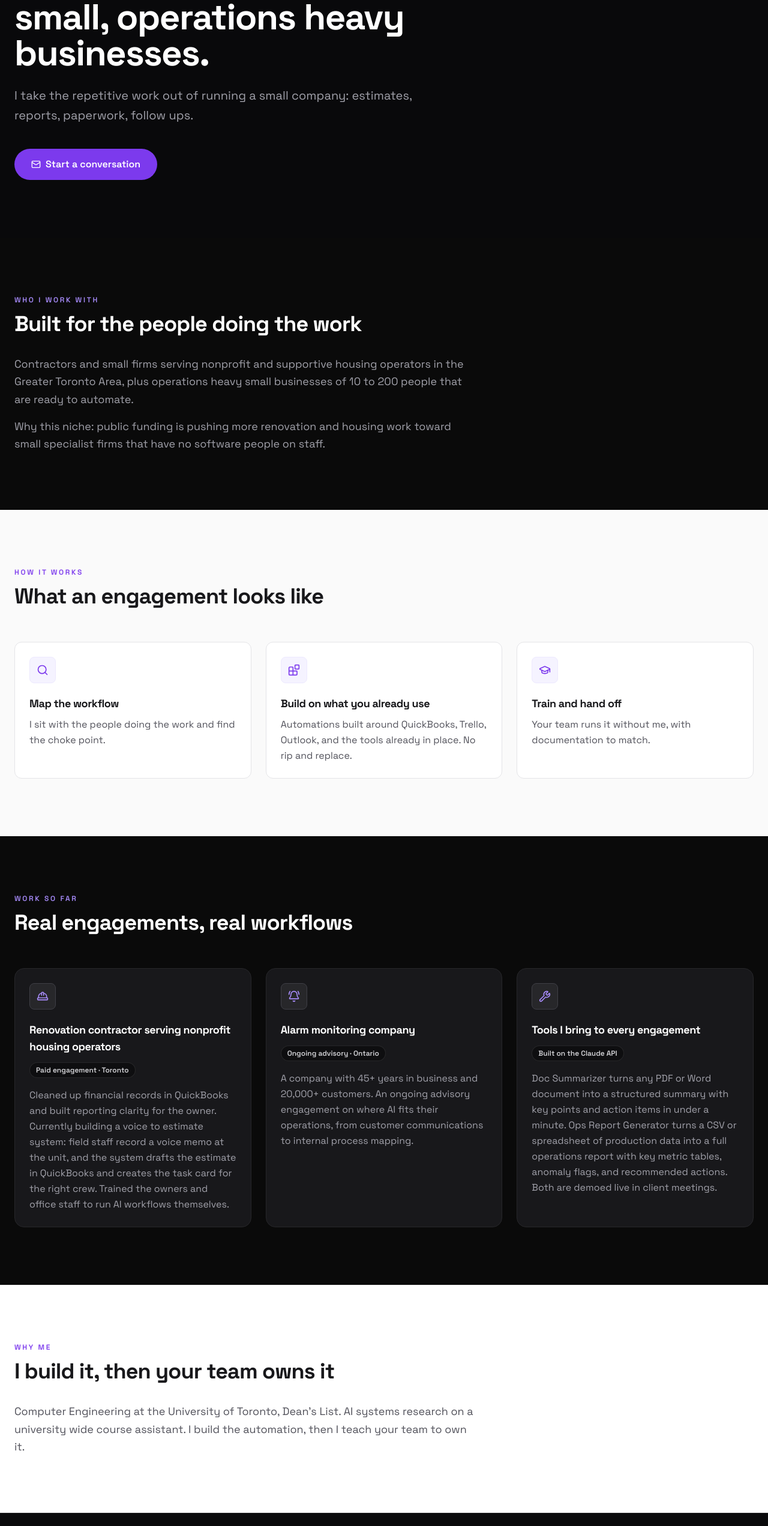
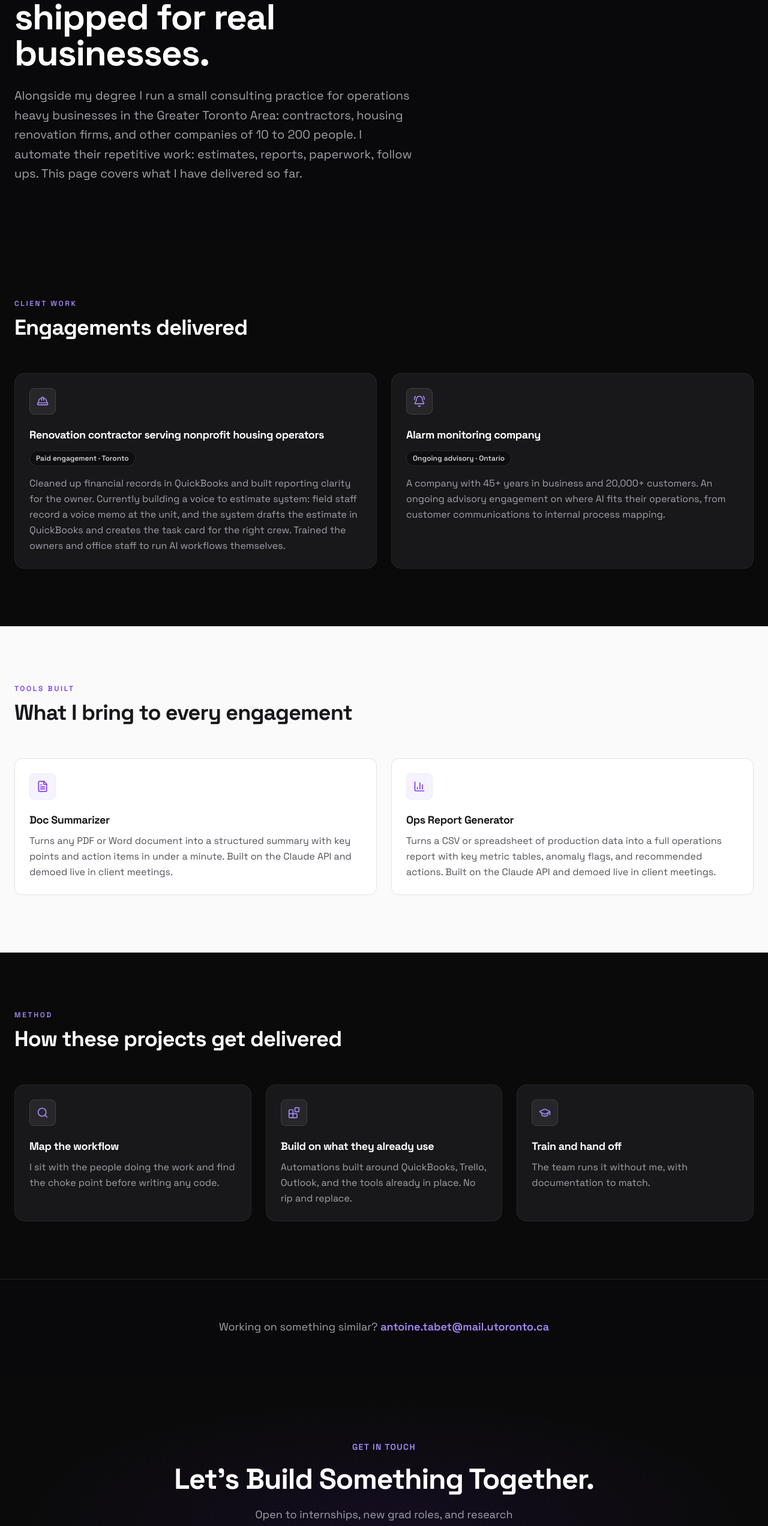
Before and after one commit to tabetant/my-portfolio, a Next.js app: page /consulting in a window 1280 px wide. Shown: the part 253-2797 px from the top of the page at 60% size. Built offline with nearby package versions, Linux system fonts and the light colour scheme.

Commit message:
reframe consulting page as delivered work showcase

```diff
--- a/src/app/consulting/page.tsx
+++ b/src/app/consulting/page.tsx
@@ -1,12 +1,12 @@
 import type { Metadata } from "next";
 import {
-  Mail,
+  FileText,
+  BarChart3,
+  HardHat,
+  BellRing,
   Search,
   Blocks,
   GraduationCap,
-  HardHat,
-  BellRing,
-  Wrench,
 } from "lucide-react";
 import Footer from "@/components/Footer";
 import AnimatedSection from "@/components/AnimatedSection";
@@ -14,34 +14,16 @@ import AnimatedSection from "@/components/AnimatedSection";
 export const metadata: Metadata = {
   title: "AI Consulting | Antoine Tabet",
   description:
-    "AI workflow automation for small operations heavy businesses in the Greater Toronto Area. Estimates, reports, paperwork, and follow ups, automated around the tools you already use.",
+    "Consulting work delivered for small operations heavy businesses in the Greater Toronto Area: workflow automation, reporting clarity, and AI tools built on the Claude API.",
   openGraph: {
     title: "AI Consulting | Antoine Tabet",
     description:
-      "AI workflow automation for small operations heavy businesses. I take the repetitive work out of running a small company.",
+      "Consulting work delivered for small operations heavy businesses: workflow automation, reporting clarity, and AI tools built on the Claude API.",
     url: "https://antoinetabet.vercel.app/consulting",
   },
 };
 
 const CONTACT_EMAIL = "antoine.tabet@mail.utoronto.ca";
-
-const steps = [
-  {
-    Icon: Search,
-    title: "Map the workflow",
-    desc: "I sit with the people doing the work and find the choke point.",
-  },
-  {
-    Icon: Blocks,
-    title: "Build on what you already use",
-    desc: "Automations built around QuickBooks, Trello, Outlook, and the tools already in place. No rip and replace.",
-  },
-  {
-    Icon: GraduationCap,
-    title: "Train and hand off",
-    desc: "Your team runs it without me, with documentation to match.",
-  },
-];
 
 const engagements = [
   {
@@ -56,25 +38,38 @@ const engagements = [
     badge: "Ongoing advisory · Ontario",
     desc: "A company with 45+ years in business and 20,000+ customers. An ongoing advisory engagement on where AI fits their operations, from customer communications to internal process mapping.",
   },
+];
+
+const tools = [
   {
-    Icon: Wrench,
-    title: "Tools I bring to every engagement",
-    badge: "Built on the Claude API",
-    desc: "Doc Summarizer turns any PDF or Word document into a structured summary with key points and action items in under a minute. Ops Report Generator turns a CSV or spreadsheet of production data into a full operations report with key metric tables, anomaly flags, and recommended actions. Both are demoed live in client meetings.",
+    Icon: FileText,
+    title: "Doc Summarizer",
+    desc: "Turns any PDF or Word document into a structured summary with key points and action items in under a minute. Built on the Claude API and demoed live in client meetings.",
+  },
+  {
+    Icon: BarChart3,
+    title: "Ops Report Generator",
+    desc: "Turns a CSV or spreadsheet of production data into a full operations report with key metric tables, anomaly flags, and recommended actions. Built on the Claude API and demoed live in client meetings.",
   },
 ];
 
-function ContactButton({ label }: { label: string }) {
-  return (
-    <a
-      href={`mailto:${CONTACT_EMAIL}`}
-      className="inline-flex items-center gap-2 bg-violet-600 hover:bg-violet-500 text-white font-semibold px-7 py-3.5 rounded-full transition-all duration-200 hover:shadow-lg hover:shadow-violet-600/30 hover:scale-[1.02] active:scale-[0.98] focus-visible:outline-none focus-visible:ring-2 focus-visible:ring-violet-500 focus-visible:ring-offset-2 focus-visible:ring-offset-black"
-    >
-      <Mail className="w-4 h-4 shrink-0" />
-      {label}
-    </a>
-  );
-}
+const approach = [
+  {
+    Icon: Search,
+    title: "Map the workflow",
+    desc: "I sit with the people doing the work and find the choke point before writing any code.",
+  },
+  {
+    Icon: Blocks,
+    title: "Build on what they already use",
+    desc: "Automations built around QuickBooks, Trello, Outlook, and the tools already in place. No rip and replace.",
+  },
+  {
+    Icon: GraduationCap,
+    title: "Train and hand off",
+    desc: "The team runs it without me, with documentation to match.",
+  },
+];
 
 export default function ConsultingPage() {
   return (
@@ -86,83 +81,31 @@ export default function ConsultingPage() {
             AI Consulting
           </p>
           <h1 className="text-white text-5xl md:text-6xl font-bold tracking-tight leading-tight mb-6 max-w-3xl">
-            AI workflow automation for small, operations heavy businesses.
+            AI workflow automation, shipped for real businesses.
           </h1>
-          <p className="text-zinc-400 text-xl max-w-2xl leading-relaxed mb-10">
-            I take the repetitive work out of running a small company: estimates,
-            reports, paperwork, follow ups.
+          <p className="text-zinc-400 text-xl max-w-2xl leading-relaxed">
+            Alongside my degree I run a small consulting practice for operations
+            heavy businesses in the Greater Toronto Area: contractors, housing
+            renovation firms, and other companies of 10 to 200 people. I automate
+            their repetitive work: estimates, reports, paperwork, follow ups. This
+            page covers what I have delivered so far.
           </p>
-          <ContactButton label="Start a conversation" />
         </div>
       </section>
 
-      {/* ── WHO I WORK WITH ── */}
+      {/* ── ENGAGEMENTS ── */}
       <section className="bg-background py-24">
         <div className="max-w-7xl mx-auto px-6">
           <AnimatedSection>
             <p className="text-violet-400 text-xs font-semibold uppercase tracking-[0.22em] mb-3">
-              Who I Work With
+              Client Work
             </p>
-            <h2 className="text-white text-4xl font-bold tracking-tight mb-8">
-              Built for the people doing the work
-            </h2>
-            <p className="text-zinc-400 text-lg leading-relaxed max-w-3xl mb-4">
-              Contractors and small firms serving nonprofit and supportive housing
-              operators in the Greater Toronto Area, plus operations heavy small
-              businesses of 10 to 200 people that are ready to automate.
-            </p>
-            <p className="text-zinc-400 text-lg leading-relaxed max-w-3xl">
-              Why this niche: public funding is pushing more renovation and housing
-              work toward small specialist firms that have no software people on
-              staff.
-            </p>
-          </AnimatedSection>
-        </div>
-      </section>
-
-      {/* ── ENGAGEMENT STEPS ── */}
-      <section className="bg-zinc-50 py-24">
-        <div className="max-w-7xl mx-auto px-6">
-          <AnimatedSection>
-            <p className="text-violet-600 text-xs font-semibold uppercase tracking-[0.22em] mb-3">
-              How It Works
-            </p>
-            <h2 className="text-zinc-900 text-4xl font-bold tracking-tight mb-14">
-              What an engagement looks like
+            <h2 className="text-white text-4xl font-bold tracking-tight mb-14">
+              Engagements delivered
             </h2>
           </AnimatedSection>
 
-          <div className="grid grid-cols-1 md:grid-cols-3 gap-6">
-            {steps.map((step, i) => (
-              <AnimatedSection key={step.title} delay={`${i * 80}ms`}>
-                <div className="bg-white border border-zinc-200 rounded-xl p-6 h-full hover:border-violet-300 hover:-translate-y-0.5 transition-all duration-200">
-                  <span className="inline-flex items-center justify-center w-11 h-11 rounded-lg bg-violet-50 border border-violet-100 mb-5">
-                    <step.Icon className="w-5 h-5 text-violet-600" />
-                  </span>
-                  <h3 className="text-zinc-900 font-bold text-lg mb-2 tracking-tight">
-                    {step.title}
-                  </h3>
-                  <p className="text-zinc-600 text-base leading-relaxed">{step.desc}</p>
-                </div>
-              </AnimatedSection>
-            ))}
-          </div>
-        </div>
-      </section>
-
-      {/* ── WORK SO FAR ── */}
-      <section className="bg-background py-24">
-        <div className="max-w-7xl mx-auto px-6">
-          <AnimatedSection>
-            <p className="text-violet-400 text-xs font-semibold uppercase tracking-[0.22em] mb-3">
-              Work So Far
-            </p>
-            <h2 className="text-white text-4xl font-bold tracking-tight mb-14">
-              Real engagements, real workflows
-            </h2>
-          </AnimatedSection>
-
-          <div className="grid grid-cols-1 md:grid-cols-3 gap-6">
+          <div className="grid grid-cols-1 md:grid-cols-2 gap-6">
             {engagements.map((card, i) => (
               <AnimatedSection key={card.title} delay={`${i * 80}ms`}>
                 <div className="bg-zinc-900 border border-zinc-800 rounded-2xl p-6 h-full hover:border-violet-500/50 hover:-translate-y-1 transition-all duration-300 flex flex-col">
@@ -183,36 +126,79 @@ export default function ConsultingPage() {
         </div>
       </section>
 
-      {/* ── WHY ME ── */}
-      <section className="bg-white py-24">
+      {/* ── TOOLS BUILT ── */}
+      <section className="bg-zinc-50 py-24">
         <div className="max-w-7xl mx-auto px-6">
           <AnimatedSection>
             <p className="text-violet-600 text-xs font-semibold uppercase tracking-[0.22em] mb-3">
-              Why Me
+              Tools Built
             </p>
-            <h2 className="text-zinc-900 text-4xl font-bold tracking-tight mb-8">
-              I build it, then your team owns it
+            <h2 className="text-zinc-900 text-4xl font-bold tracking-tight mb-14">
+              What I bring to every engagement
             </h2>
-            <p className="text-zinc-600 text-lg leading-relaxed max-w-3xl">
-              Computer Engineering at the University of Toronto, Dean&apos;s List. AI
-              systems research on a university wide course assistant. I build the
-              automation, then I teach your team to own it.
-            </p>
           </AnimatedSection>
+
+          <div className="grid grid-cols-1 md:grid-cols-2 gap-6">
+            {tools.map((tool, i) => (
+              <AnimatedSection key={tool.title} delay={`${i * 80}ms`}>
+                <div className="bg-white border border-zinc-200 rounded-xl p-6 h-full hover:border-violet-300 hover:-translate-y-0.5 transition-all duration-200">
+                  <span className="inline-flex items-center justify-center w-11 h-11 rounded-lg bg-violet-50 border border-violet-100 mb-5">
+                    <tool.Icon className="w-5 h-5 text-violet-600" />
+                  </span>
+                  <h3 className="text-zinc-900 font-bold text-lg mb-2 tracking-tight">
+                    {tool.title}
+                  </h3>
+                  <p className="text-zinc-600 text-base leading-relaxed">{tool.desc}</p>
+                </div>
+              </AnimatedSection>
+            ))}
+          </div>
         </div>
       </section>
 
-      {/* ── CLOSING CTA ── */}
-      <section className="bg-zinc-950 border-t border-zinc-800 py-24">
+      {/* ── HOW I WORK ── */}
+      <section className="bg-background py-24">
+        <div className="max-w-7xl mx-auto px-6">
+          <AnimatedSection>
+            <p className="text-violet-400 text-xs font-semibold uppercase tracking-[0.22em] mb-3">
+              Method
+            </p>
+            <h2 className="text-white text-4xl font-bold tracking-tight mb-14">
+              How these projects get delivered
+            </h2>
+          </AnimatedSection>
+
+          <div className="grid grid-cols-1 md:grid-cols-3 gap-6">
+            {approach.map((step, i) => (
+              <AnimatedSection key={step.title} delay={`${i * 80}ms`}>
+                <div className="bg-zinc-900 border border-zinc-800 rounded-2xl p-6 h-full hover:border-violet-500/50 hover:-translate-y-1 transition-all duration-300">
+                  <span className="inline-flex items-center justify-center w-11 h-11 rounded-lg bg-zinc-800 border border-zinc-700 mb-5">
+                    <step.Icon className="w-5 h-5 text-violet-400" />
+                  </span>
+                  <h3 className="text-white font-bold text-lg mb-2 tracking-tight">
+                    {step.title}
+                  </h3>
+                  <p className="text-zinc-400 text-base leading-relaxed">{step.desc}</p>
+                </div>
+              </AnimatedSection>
+            ))}
+          </div>
+        </div>
+      </section>
+
+      {/* ── CONTACT LINE ── */}
+      <section className="bg-zinc-950 border-t border-zinc-800 py-16">
         <div className="max-w-7xl mx-auto px-6 text-center">
           <AnimatedSection>
-            <h2 className="text-white text-4xl font-bold tracking-tight mb-6">
-              Have a workflow that eats your week?
-            </h2>
-            <p className="text-zinc-400 text-lg leading-relaxed max-w-2xl mx-auto mb-10">
-              Send a short note about it. I will reply with how I would approach it.
+            <p className="text-zinc-400 text-lg leading-relaxed">
+              Working on something similar?{" "}
+              <a
+                href={`mailto:${CONTACT_EMAIL}`}
+                className="text-violet-400 hover:text-violet-300 font-semibold transition-colors focus-visible:outline-none focus-visible:ring-2 focus-visible:ring-violet-500 rounded-sm"
+              >
+                {CONTACT_EMAIL}
+              </a>
             </p>
-            <ContactButton label="Start a conversation" />
           </AnimatedSection>
         </div>
       </section>
```
